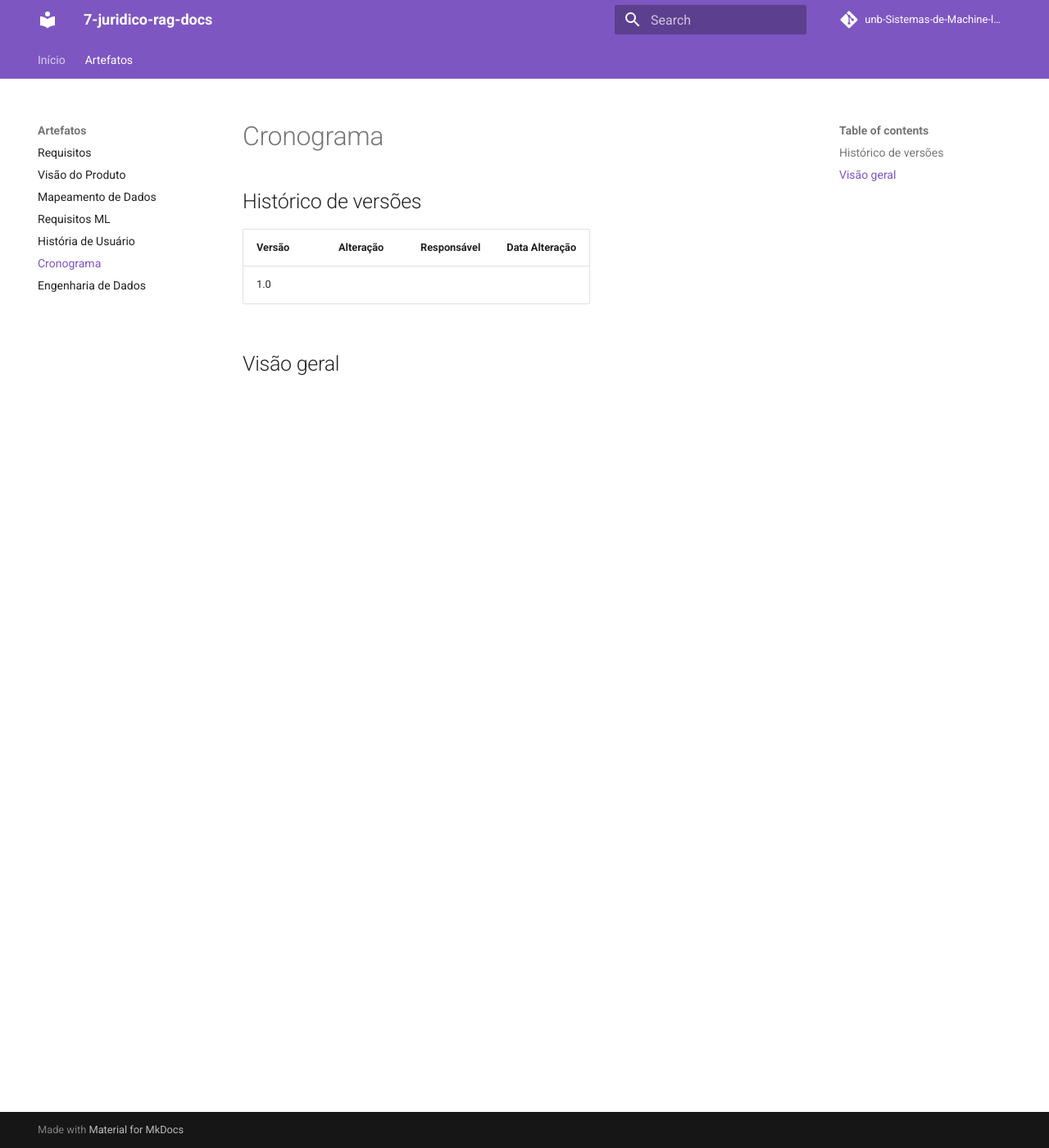
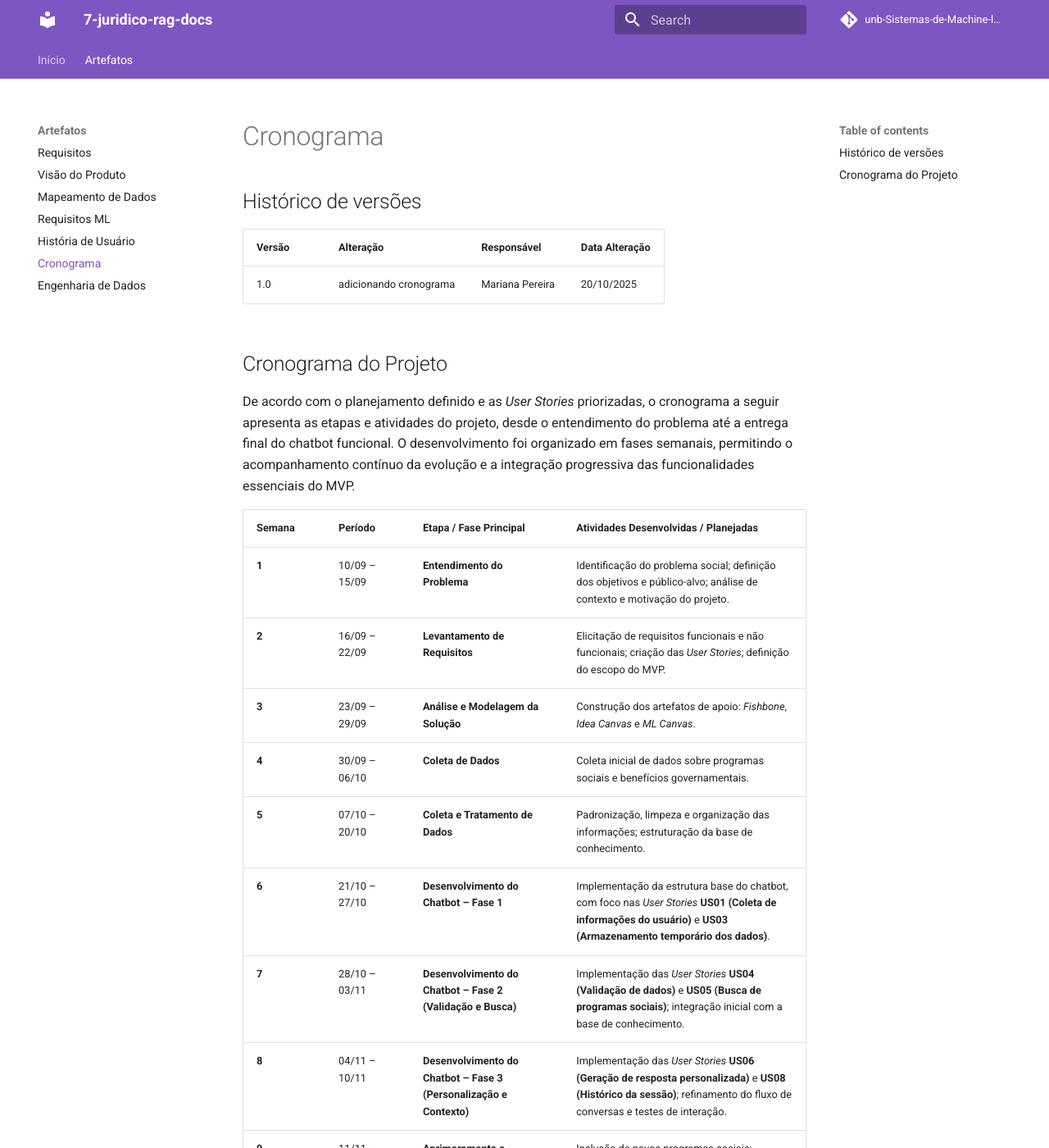
Before and after one commit to unb-Sistemas-de-Machine-learning/7-juridico-rag-docs, an MkDocs documentation site: the page built from docs/Artefatos/cronograma.md, in a window 1280 px wide and 1400 px high. Shown: the whole window at 82% size. Built offline with MkDocs 1.6.1 and Material for MkDocs 9.7.7, drawn with Linux system fonts in a browser that asks for light colours; comment, search, counter and statistics services are not loaded; some of the changed text lies outside the part shown.

Commit message:
docs: adicionando cronograma

```diff
--- a/docs/Artefatos/cronograma.md
+++ b/docs/Artefatos/cronograma.md
@@ -2,7 +2,23 @@
 
 | Versão | Alteração       | Responsável         | Data Alteração |
 |--------|-----------------|---------------------|----------------|
-| 1.0    |  | |  |
+| 1.0    | adicionando cronograma | Mariana Pereira | 20/10/2025 |
 
 
-## Visão geral
+## Cronograma do Projeto
+
+De acordo com o planejamento definido e as *User Stories* priorizadas, o cronograma a seguir apresenta as etapas e atividades do projeto, desde o entendimento do problema até a entrega final do chatbot funcional. O desenvolvimento foi organizado em fases semanais, permitindo o acompanhamento contínuo da evolução e a integração progressiva das funcionalidades essenciais do MVP.
+
+| Semana | Período        | Etapa / Fase Principal              | Atividades Desenvolvidas / Planejadas                                                                 |
+|---------|----------------|------------------------------------|--------------------------------------------------------------------------------------------------------|
+| **1** | 10/09 – 15/09 | **Entendimento do Problema** | Identificação do problema social; definição dos objetivos e público-alvo; análise de contexto e motivação do projeto. |
+| **2** | 16/09 – 22/09 | **Levantamento de Requisitos** | Elicitação de requisitos funcionais e não funcionais; criação das *User Stories*; definição do escopo do MVP. |
+| **3** | 23/09 – 29/09 | **Análise e Modelagem da Solução** | Construção dos artefatos de apoio: *Fishbone*, *Idea Canvas* e *ML Canvas*. |
+| **4** | 30/09 – 06/10 | **Coleta de Dados** | Coleta inicial de dados sobre programas sociais e benefícios governamentais. |
+| **5** | 07/10 – 20/10 | **Coleta e Tratamento de Dados** | Padronização, limpeza e organização das informações; estruturação da base de conhecimento. |
+| **6** | 21/10 – 27/10 | **Desenvolvimento do Chatbot – Fase 1** | Implementação da estrutura base do chatbot, com foco nas *User Stories* **US01 (Coleta de informações do usuário)** e **US03 (Armazenamento temporário dos dados)**. |
+| **7** | 28/10 – 03/11 | **Desenvolvimento do Chatbot – Fase 2 (Validação e Busca)** | Implementação das *User Stories* **US04 (Validação de dados)** e **US05 (Busca de programas sociais)**; integração inicial com a base de conhecimento. |
+| **8** | 04/11 – 10/11 | **Desenvolvimento do Chatbot – Fase 3 (Personalização e Contexto)** | Implementação das *User Stories* **US06 (Geração de resposta personalizada)** e **US08 (Histórico da sessão)**; refinamento do fluxo de conversas e testes de interação. |
+| **9** | 11/11 – 17/11 | **Aprimoramento e Expansão da Base** | Inclusão de novos programas sociais; otimização da precisão das respostas; melhoria da experiência do usuário. |
+| **10** | 18/11 – 24/11 | **Testes e Implantação Final** | Testes de desempenho, precisão e usabilidade; ajustes finais na comunicação e implantação do chatbot em ambiente de produção. |
+| **11** | 25/11 – 01/12 | **Entrega Final e Apresentação** | Entrega do chatbot completo, documentação final e apresentação dos resultados do projeto. |
```
Also changed, not shown: docs/Artefatos/historiaUsuario.md (+2 -0 lines), docs/Artefatos/visaoProduto.md (+0 -2 lines).
